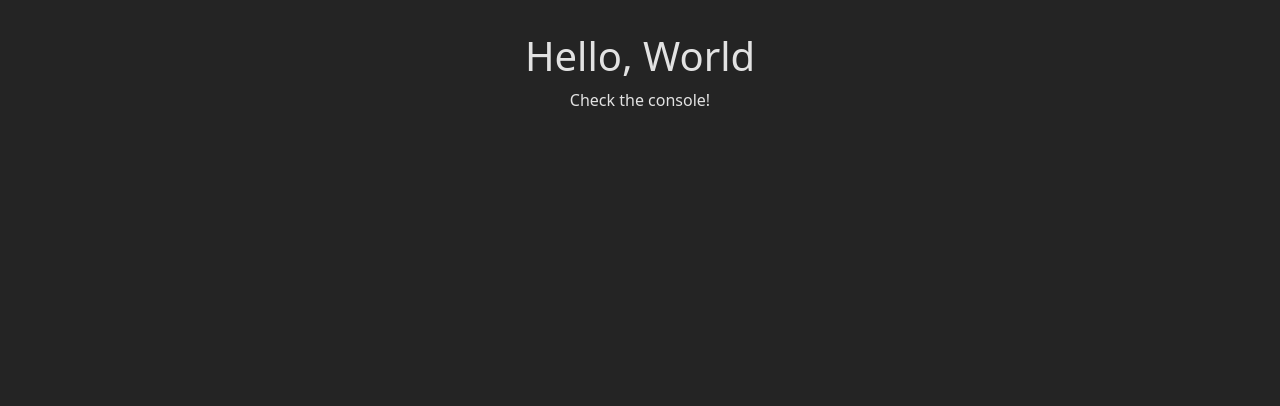
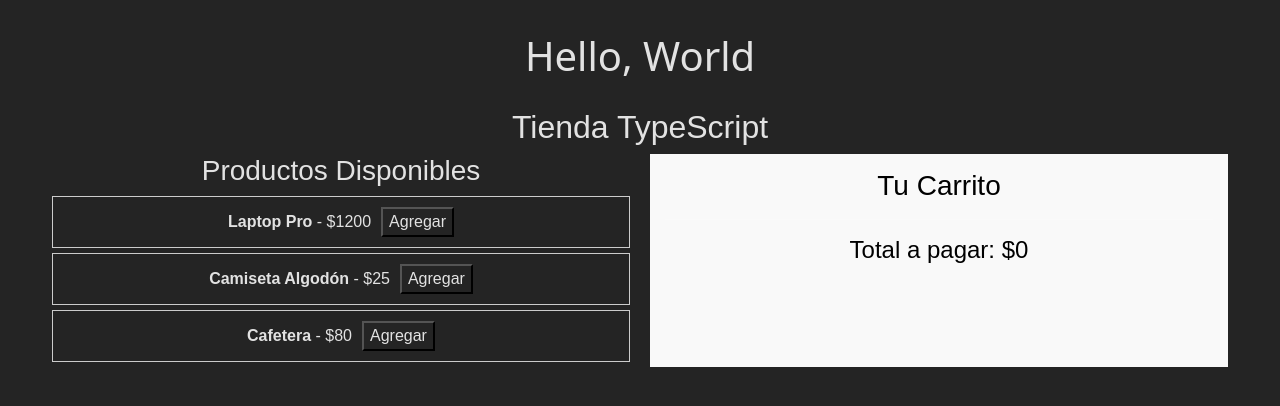
Before and after one commit to salino3/exercises-2026-react-typescript-01, a React (Vite) app: page / in a window 1280 px wide. Shown: the top 406 px of the page. Built offline with nearby package versions, Linux system fonts and the light colour scheme.

Commit message:
save changes

```diff
--- a/src/App.tsx
+++ b/src/App.tsx
@@ -12,6 +12,7 @@ import "./App.scss";
 import { TaskManager02 } from "./components/task-02/task-02.component";
 import { MonitorDeCarga } from "./components/all-settled/all-settled.component";
 import { BindComponent } from "./components/bind/bind.component";
+import { ShoppingCart } from "./components/shopping-card/shopping-card.component";
 
 function App() {
   function onLogin(username: string, role: string) {
@@ -30,7 +31,8 @@ function App() {
       {/* <CharacterGallery /> */}
       {/* <TaskManager02 /> */}
       {/* <MonitorDeCarga /> */}
-      <BindComponent />
+      {/* <BindComponent /> */}
+      <ShoppingCart />
       {/* <details open>
         <summary>Exercise 01 TS</summary>
         <PostManager />
--- /dev/null
+++ b/src/components/shopping-card/shopping-card.component.tsx
@@ -0,0 +1,117 @@
+import React, { useState } from "react";
+
+type Category = "Electrónica" | "Ropa" | "Hogar";
+
+interface Product {
+  id: number;
+  name: string;
+  price: number;
+  category: Category;
+  inventory: number;
+  discount?: number;
+}
+
+interface CartItem extends Product {
+  quantity: number;
+}
+
+export const ShoppingCart: React.FC = () => {
+  const [cart, setCart] = useState<CartItem[]>([]);
+
+  const availableProducts: Product[] = [
+    {
+      id: 1,
+      name: "Laptop Pro",
+      price: 1200,
+      category: "Electrónica",
+      inventory: 5,
+    },
+    {
+      id: 2,
+      name: "Camiseta Algodón",
+      price: 25,
+      category: "Ropa",
+      inventory: 10,
+      discount: 5,
+    },
+    { id: 3, name: "Cafetera", price: 80, category: "Hogar", inventory: 3 },
+  ];
+
+  const addToCart = (product: Product) => {
+    const lengthAvailableProducts =
+      (availableProducts &&
+        availableProducts.length > 0 &&
+        availableProducts.find((item: Product) => item.name === product.name)
+          ?.inventory) ||
+      0;
+    const lengthCart =
+      cart.find((item) => item.name === product.name)?.quantity || 0;
+    if (lengthCart >= lengthAvailableProducts) {
+      return;
+    }
+
+    setCart((prevCart) => {
+      const existing = prevCart.find((item) => item.id === product.id);
+
+      if (existing) {
+        return prevCart.map((item) =>
+          item.id === product.id
+            ? { ...item, quantity: item.quantity + 1 }
+            : item,
+        );
+      }
+      return [...prevCart, { ...product, quantity: 1 }];
+    });
+  };
+
+  const calculateTotal = (): number => {
+    return cart.reduce((acc, item) => {
+      const priceWithDiscount = item.price - (item.discount || 0);
+      return acc + priceWithDiscount * item.quantity;
+    }, 0);
+  };
+
+  return (
+    <div style={{ padding: "20px", fontFamily: "Arial" }}>
+      <h2>Tienda TypeScript</h2>
+
+      <div
+        style={{ display: "grid", gridTemplateColumns: "1fr 1fr", gap: "20px" }}
+      >
+        <div>
+          <h3>Productos Disponibles</h3>
+          {availableProducts.map((p) => (
+            <div
+              key={p.id}
+              style={{
+                border: "1px solid #ccc",
+                padding: "10px",
+                marginBottom: "5px",
+              }}
+            >
+              <strong>{p.name}</strong> - ${p.price}
+              <button
+                onClick={() => addToCart(p)}
+                style={{ marginLeft: "10px" }}
+              >
+                Agregar
+              </button>
+            </div>
+          ))}
+        </div>
+
+        <div style={{ background: "#f9f9f9", color: "black", padding: "15px" }}>
+          <h3>Tu Carrito</h3>
+          {cart.map((item) => (
+            <div key={item.id}>
+              {item.name} x {item.quantity} - $
+              {(item.price - (item.discount || 0)) * item.quantity}
+            </div>
+          ))}
+          <hr />
+          <h4>Total a pagar: ${calculateTotal()}</h4>
+        </div>
+      </div>
+    </div>
+  );
+};
```
